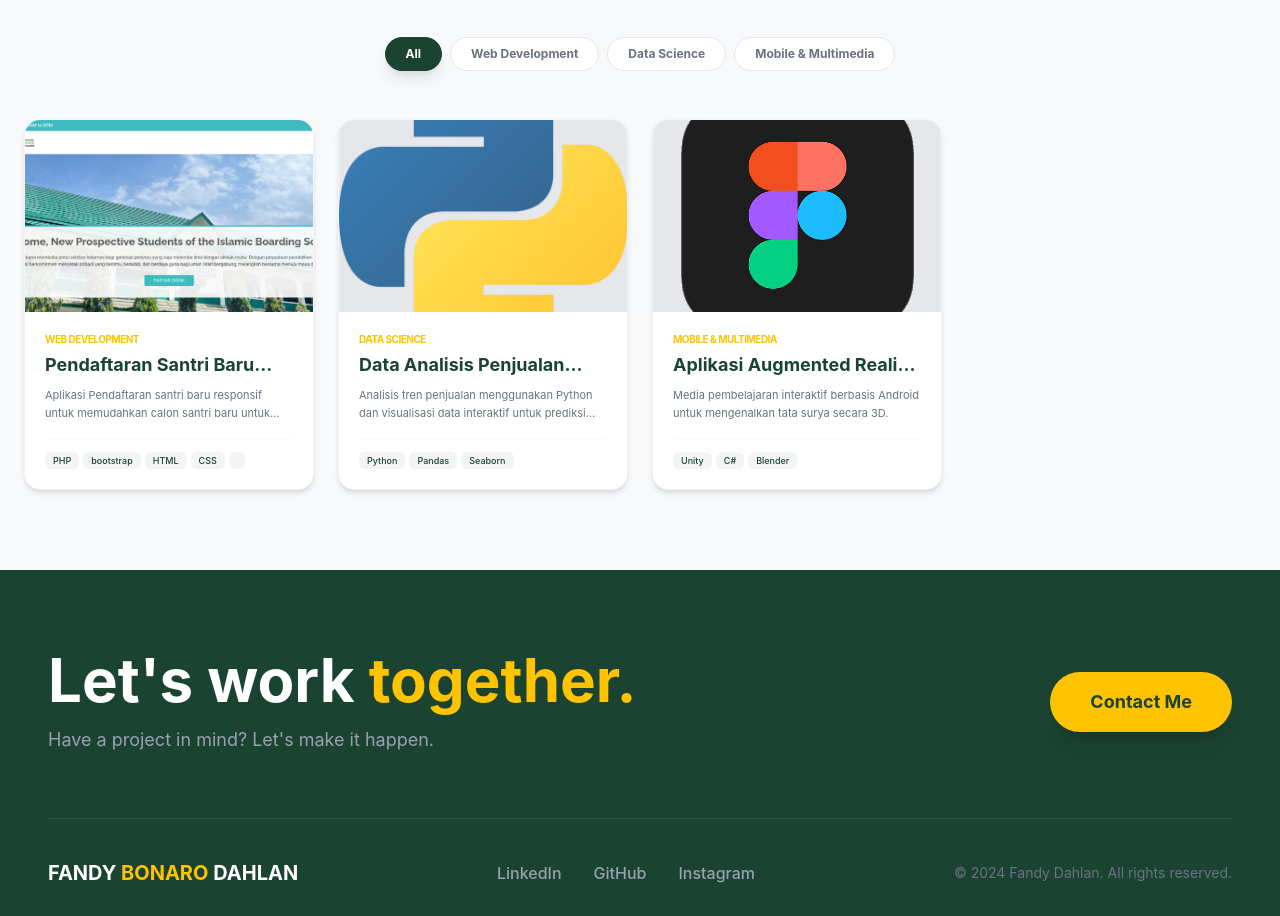
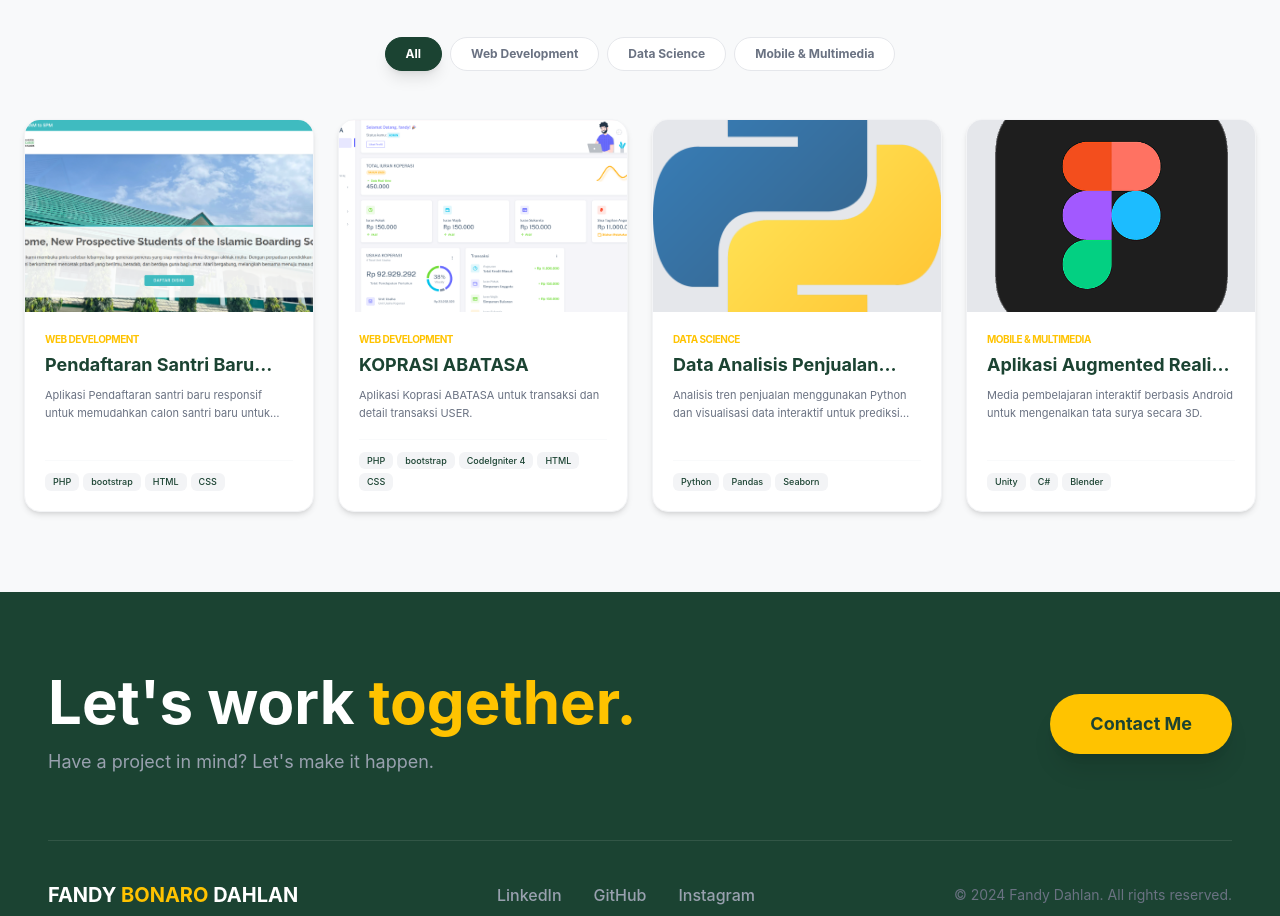
Before and after one commit to fandydahlan3/my-portfolio, a React (Vite) app in the folder fullstack-porto-fandy/porto-fandy-react/: page / in a window 1280 px wide. Shown: the part 2081-2997 px from the top of the page. Built offline with nearby package versions, Linux system fonts and the light colour scheme.

Commit message:
tambah Projek

```diff
--- a/fullstack-porto-fandy/porto-fandy-react/src/sections/Portfolio.jsx
+++ b/fullstack-porto-fandy/porto-fandy-react/src/sections/Portfolio.jsx
@@ -10,10 +10,19 @@ const staticProjects = [
     description: "Aplikasi Pendaftaran santri baru responsif untuk memudahkan calon santri baru untuk mendaftar secara online.",
     image: "/images/project-psb.png",
     project_url: "https://github.com/fandydahlan3/my-portfolio/tree/main/psb.smpit-arrisalahcariu.sch.id",
-    tech_stack: "PHP, bootstrap, HTML, CSS,"
+    tech_stack: "PHP, bootstrap, HTML, CSS"
   },
   {
     id: 2,
+    title: "KOPRASI ABATASA",
+    category: "Web Development",
+    description: "Aplikasi Koprasi ABATASA untuk transaksi dan detail transaksi USER.",
+    image: "/images/ABATAS.png",
+    project_url: "https://github.com/fandydahlan3/my-portfolio/tree/main/ci-kop-risalah",
+    tech_stack: "PHP, bootstrap, CodeIgniter 4, HTML, CSS"
+  },
+  {
+    id: 3,
     title: "Data Analisis Penjualan Retail",
     category: "Data Science",
     description: "Analisis tren penjualan menggunakan Python dan visualisasi data interaktif untuk prediksi stok.",
@@ -22,7 +31,7 @@ const staticProjects = [
     tech_stack: "Python, Pandas, Seaborn"
   },
   {
-    id: 3,
+    id: 4,
     title: "Aplikasi Augmented Reality Edukasi",
     category: "Mobile & Multimedia",
     description: "Media pembelajaran interaktif berbasis Android untuk mengenalkan tata surya secara 3D.",
```
Also changed, not shown: fullstack-porto-fandy/porto-fandy-react/public/images/ABATAS.png (added).
